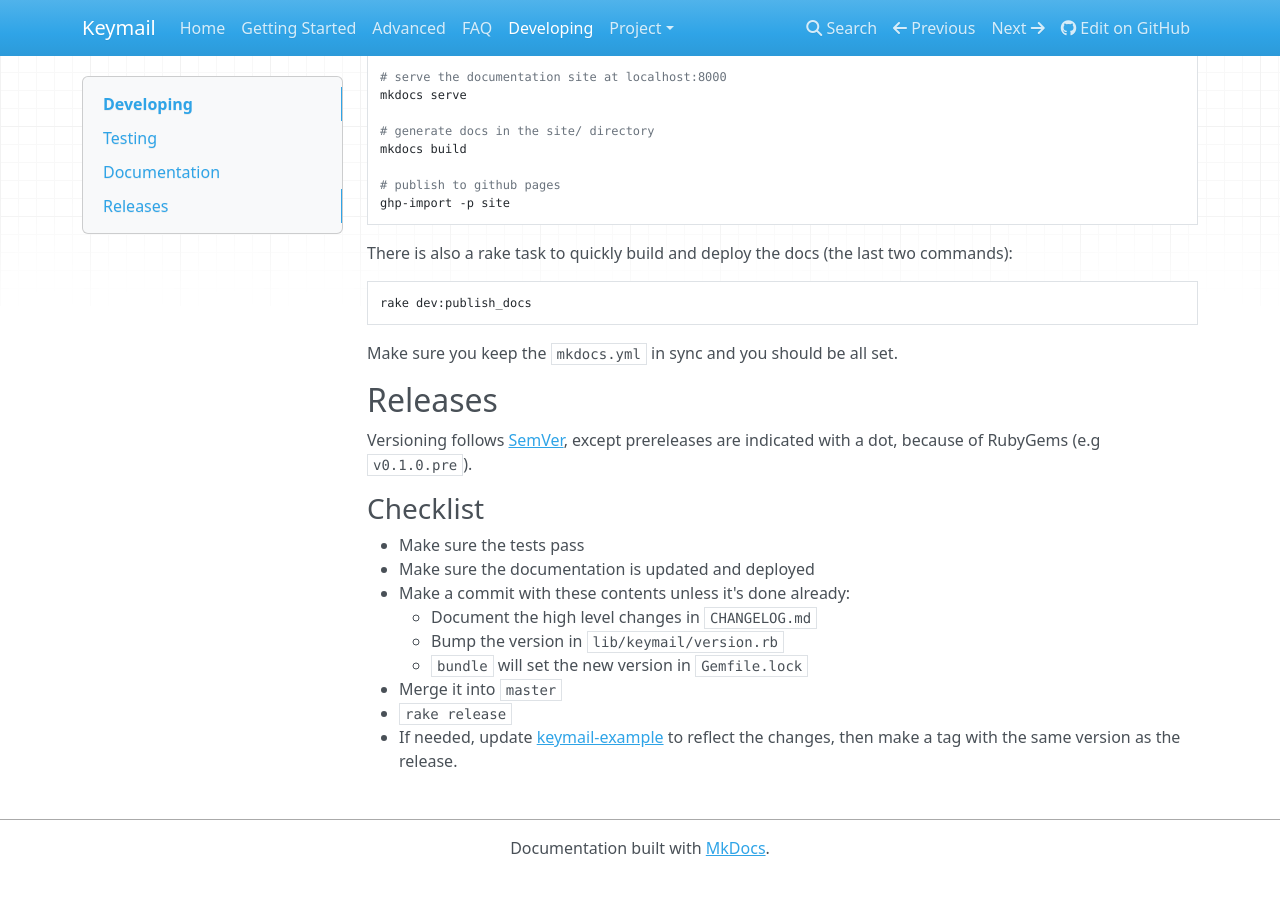
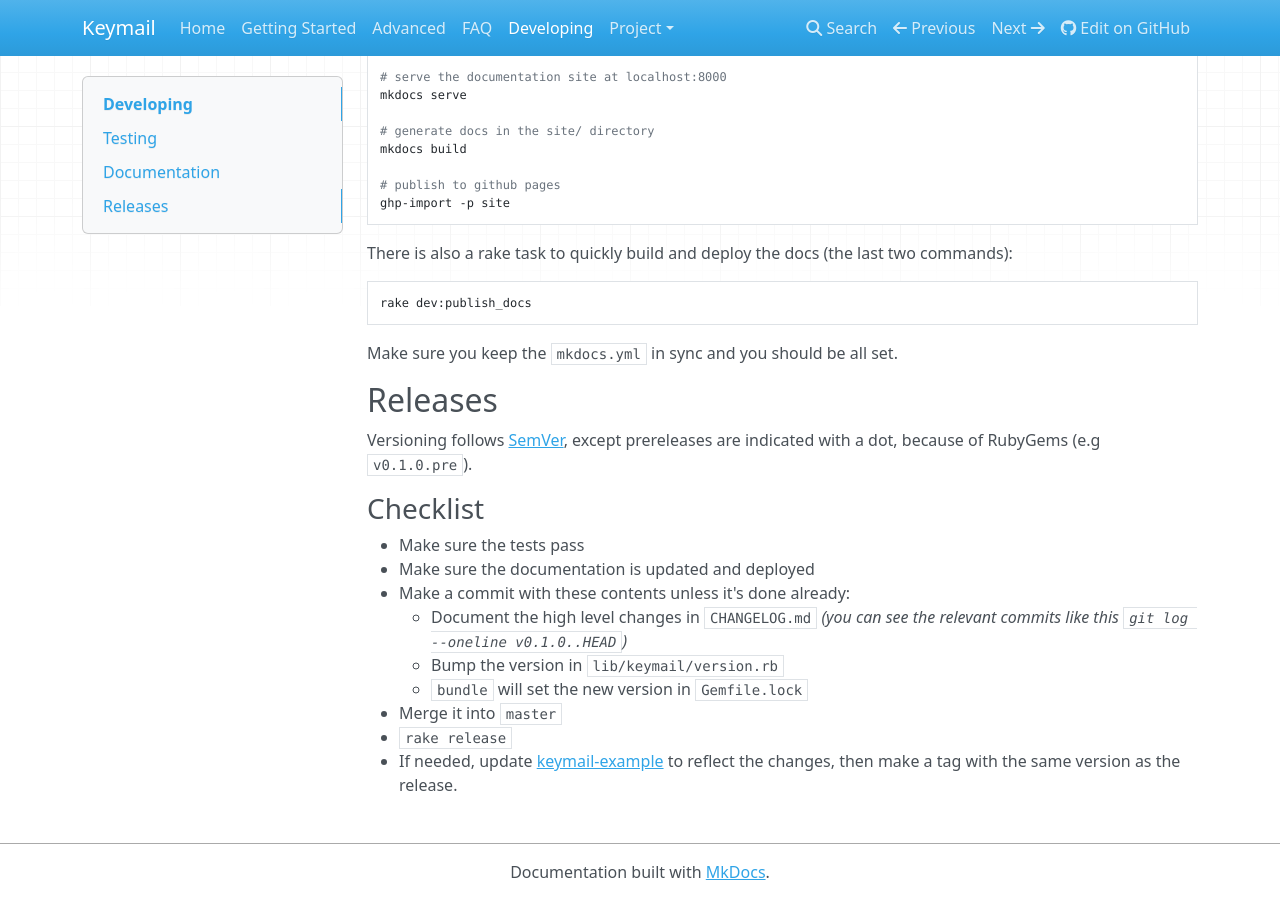
Before and after one commit to jsborjesson/keymail, an MkDocs documentation site: the page built from docs/developing.md, in a window 1280 px wide and 900 px high, scrolled down 717 px. Built offline with MkDocs 1.6.1, drawn with Linux system fonts in a browser that asks for light colours; nearby versions of some CDN libraries; old or Windows-style settings are respelled for this version of MkDocs; before the commit the page ends 1593 px from its top, so only the background shows below that.

Commit message:
Note on logging relevant commits for changelog

```diff
--- a/docs/developing.md
+++ b/docs/developing.md
@@ -56,7 +56,7 @@ indicated with a dot, because of RubyGems (e.g `v0.1.0.pre`).
 - Make sure the tests pass
 - Make sure the documentation is updated and deployed
 - Make a commit with these contents unless it's done already:
-    - Document the high level changes in `CHANGELOG.md`
+    - Document the high level changes in `CHANGELOG.md` _(you can see the relevant commits like this `git log --oneline v0.1.0..HEAD`)_
     - Bump the version in `lib/keymail/version.rb`
     - `bundle` will set the new version in `Gemfile.lock`
 - Merge it into `master`
```
